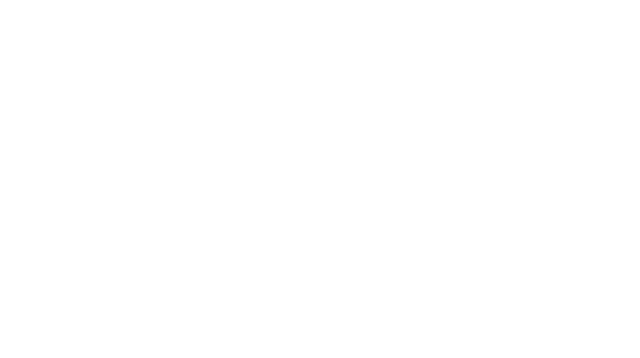
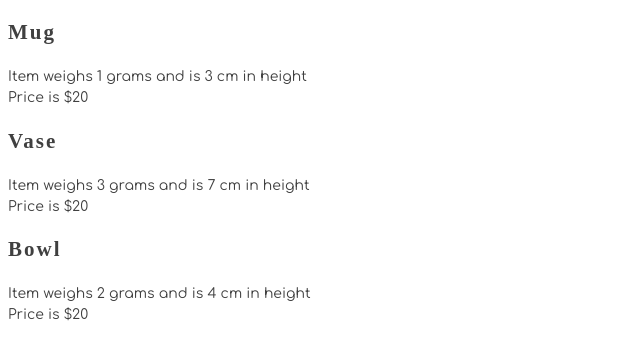
Before and after one commit to nss-day-cohort-75/Hairy-Potter-adeluca43, a website with bundled scripts: page src/index.html in a window 1280 px wide. Shown: the whole page, without its empty margins (0-640 px from the left). Built offline with nearby package versions, Linux system fonts and the light colour scheme; a web font is replaced by a local one.

Commit message:
added PotteryList.js

```diff
--- a/src/index.html
+++ b/src/index.html
@@ -7,6 +7,8 @@
     <link rel="stylesheet" href="./styles/main.css">
 </head>
 <body>
+    <article class="potteryList"></article>
+
     <script src="./scripts/main.js" type="module"></script>
 </body>
 </html>
--- /dev/null
+++ b/src/scripts/PotteryList.js
@@ -0,0 +1,24 @@
+
+import { usePottery } from "./PotteryCatalog.js";
+
+export const PotteryList = () => {
+    const potteryForSale = usePottery();
+
+    const potteryHTML = potteryForSale.map(pottery => `
+        <section class="pottery" id="pottery--${pottery.id}">
+            <h2 class="pottery__shape">${pottery.shape}</h2>
+            <div class="pottery__properties">
+                Item weighs ${pottery.weight} grams and is ${pottery.height} cm in height
+            </div>
+            <div class="pottery__price">Price is $${pottery.price}</div>
+        </section>
+    `).join("");
+
+    return potteryHTML;
+};
+/*import usePottery to get sellable pottery
+export and create PotteryList Function
+line 5: get the array of pottery to be sold
+converts each object into an HTML representation
+.join combines the HTML into a single string
+returns this string for all pottery items on the DOM */
--- a/src/scripts/main.js
+++ b/src/scripts/main.js
@@ -2,7 +2,7 @@
 import { makePottery } from "./PotteryWheel.js"
 import { firePottery } from "./Kiln.js"
 import { toSellOrNotToSell, usePottery } from "./PotteryCatalog.js";
-
+import { PotteryList } from "./PotteryList.js";
 
 // Make 5 pieces of pottery at the wheel
 let mug = makePottery("Mug", 1, 3);
@@ -28,8 +28,13 @@ toSellOrNotToSell(firedPottery5);
 const potteryForSale = usePottery();
 
 // Invoke the component function that renders the HTML list
+const potteryHTML = PotteryList();
+const potteryListElement = document.querySelector(".potteryList");
+potteryListElement.innerHTML = potteryHTML;
 
+/* 31 invokes potterylist function which generates the HTML, returns HTML string as potteryHTML
+32 selects the article element in the DOM with the class PotteryList (serves as the container)
+33 Inserts the potteryHTML into the .potteryList element, rendering the pottery catalog on the webpage*/
 
-
-//step 1 & step 2 checking my work console logs
+//step 1, step 2, & step 3 checking my work console logs
 console.table([firedPottery1, firedPottery2, firedPottery3, firedPottery4, firedPottery5]);
```
